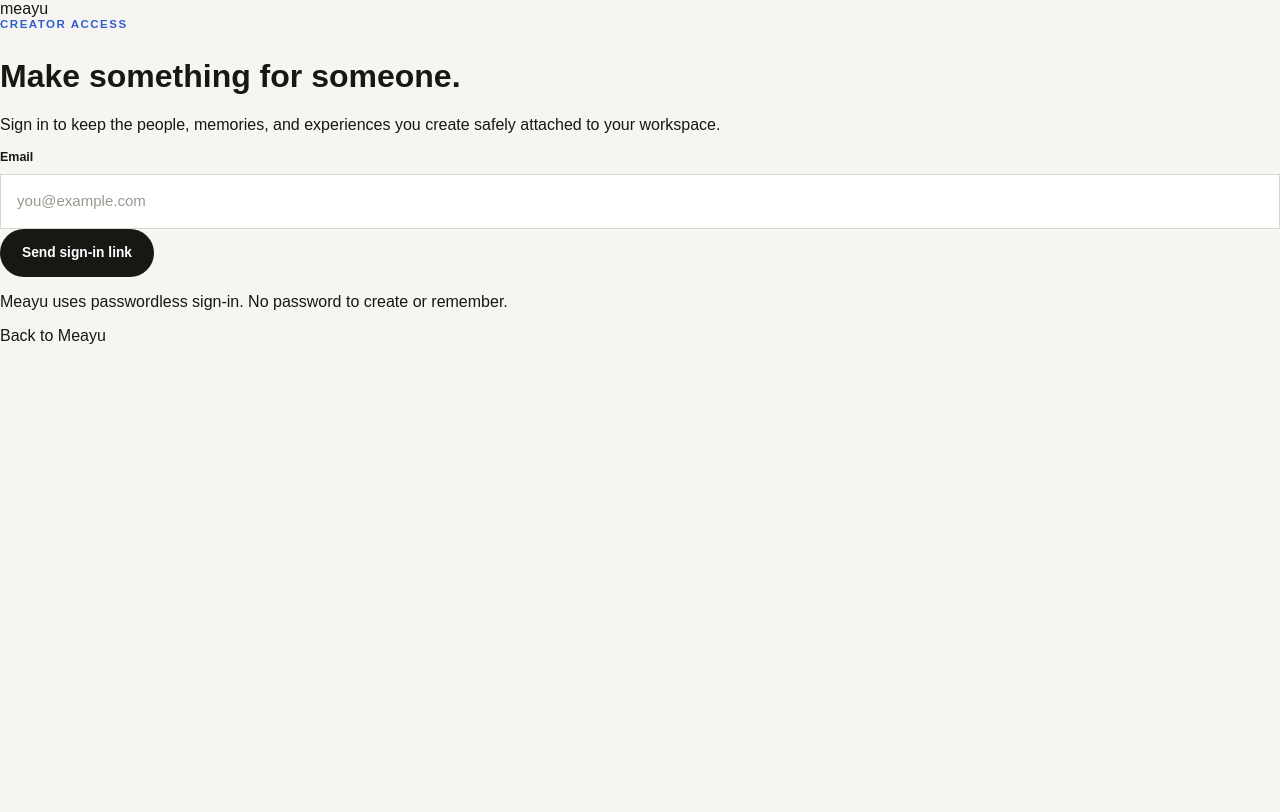
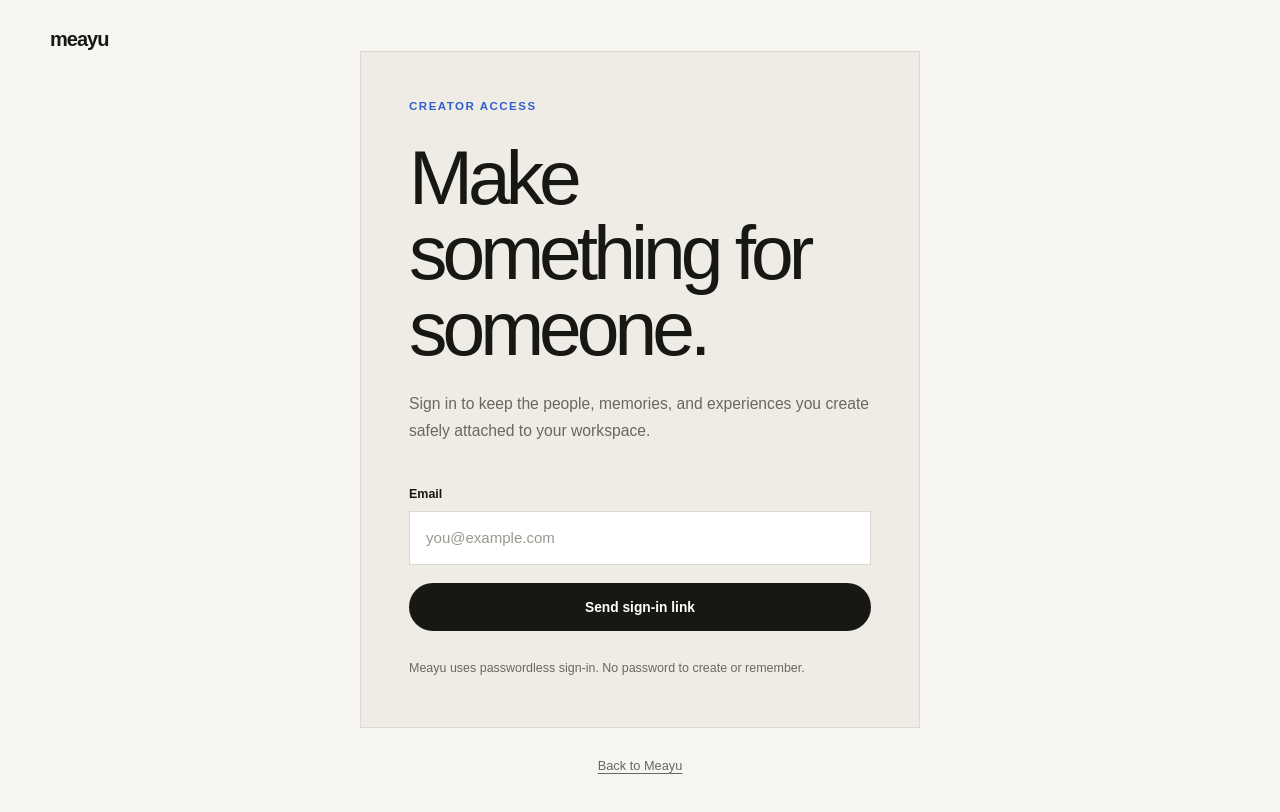
Before and after one commit to JJTGG/meayu, a Next.js app: page /auth in a window 1280 px wide. Shown: the top 812 px of the page. Built offline with nearby package versions, Linux system fonts and the light colour scheme.

Commit message:
style: add Meayu authentication and creator navigation

```diff
--- a/src/app/globals.css
+++ b/src/app/globals.css
@@ -674,3 +674,127 @@
     width: 100%;
   }
 }
+  .auth-page {
+  width: min(100% - 40px, 1180px);
+  min-height: 100vh;
+  margin: 0 auto;
+  padding: 28px 0 60px;
+  display: flex;
+  flex-direction: column;
+}
+
+.auth-brand {
+  color: var(--foreground);
+  font-size: 1.25rem;
+  font-weight: 700;
+  letter-spacing: -0.05em;
+}
+
+.auth-card {
+  width: min(100%, 560px);
+  margin: auto;
+  padding: 48px;
+  border: 1px solid var(--line);
+  background: var(--surface);
+}
+
+.auth-heading h1 {
+  margin: 0;
+  font-size: clamp(2.8rem, 6vw, 4.8rem);
+  font-weight: 500;
+  letter-spacing: -0.065em;
+  line-height: 0.98;
+}
+
+.auth-heading > p:last-child {
+  max-width: 480px;
+  margin: 24px 0 0;
+  color: var(--muted);
+  font-size: 0.98rem;
+  line-height: 1.75;
+}
+
+.auth-form {
+  margin-top: 42px;
+  display: flex;
+  flex-direction: column;
+  gap: 18px;
+}
+
+.auth-form .button {
+  width: 100%;
+}
+
+.auth-message {
+  margin: 0;
+  color: var(--foreground);
+  font-size: 0.86rem;
+  line-height: 1.6;
+}
+
+.auth-message-error {
+  color: #9c2f2f;
+}
+
+.auth-note {
+  margin: 28px 0 0;
+  color: var(--muted);
+  font-size: 0.78rem;
+  line-height: 1.6;
+}
+
+.auth-footer {
+  margin: 30px auto 0;
+  color: var(--muted);
+  font-size: 0.8rem;
+}
+
+.auth-footer a {
+  text-decoration: underline;
+  text-underline-offset: 3px;
+}
+
+.creator-nav {
+  display: flex;
+  align-items: center;
+  gap: 22px;
+}
+
+.creator-nav > a {
+  color: var(--muted);
+  font-size: 0.82rem;
+}
+
+.creator-nav > a:hover {
+  color: var(--foreground);
+}
+
+.creator-nav form {
+  margin: 0;
+}
+
+.creator-nav button {
+  padding: 0;
+  background: transparent;
+  color: var(--muted);
+  cursor: pointer;
+  font-size: 0.82rem;
+}
+
+.creator-nav button:hover {
+  color: var(--foreground);
+}
+
+@media (max-width: 700px) {
+  .auth-page {
+    width: min(100% - 28px, 1180px);
+  }
+
+  .auth-card {
+    padding: 30px;
+  }
+
+  .creator-nav {
+    gap: 14px;
+  }
+}
```
